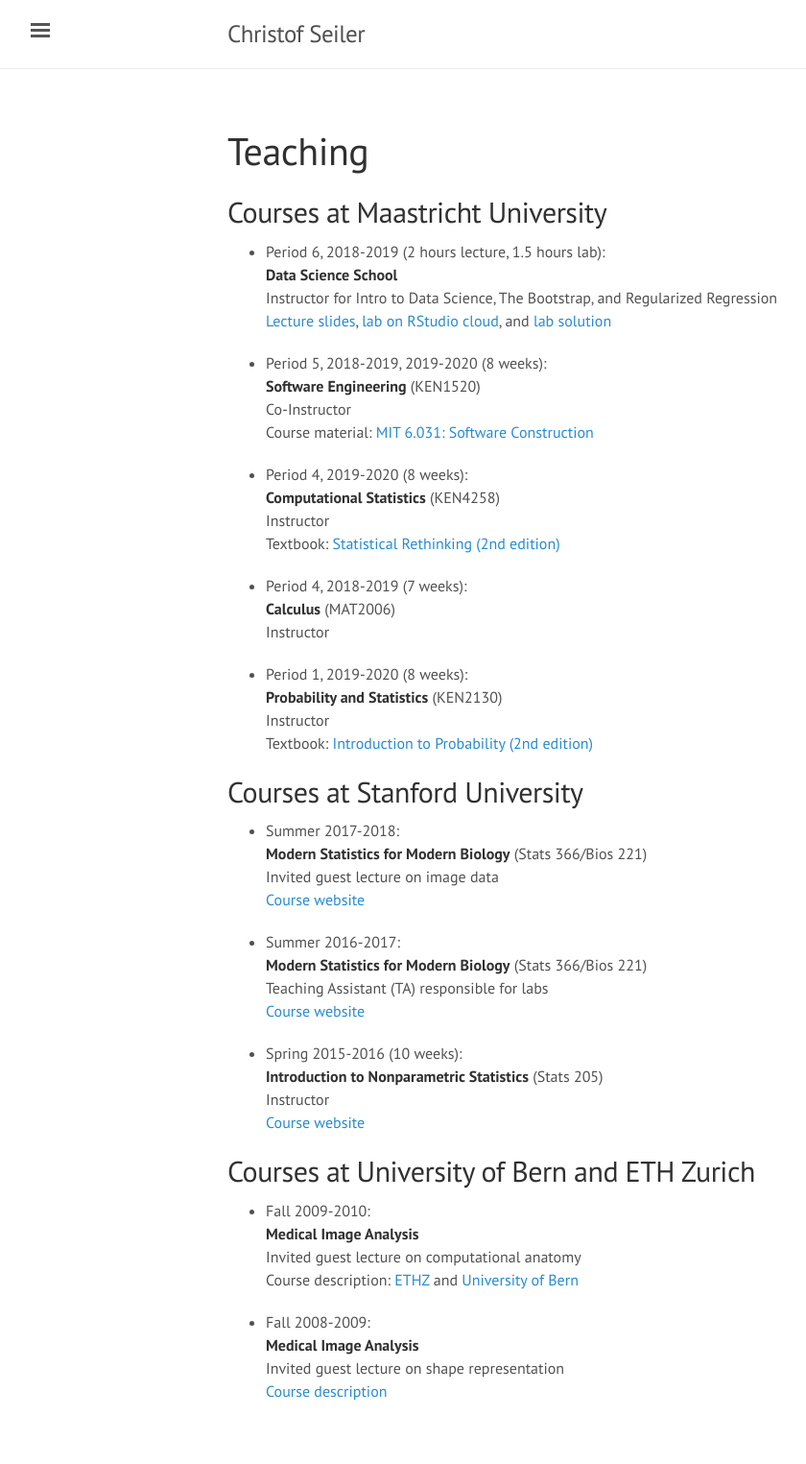
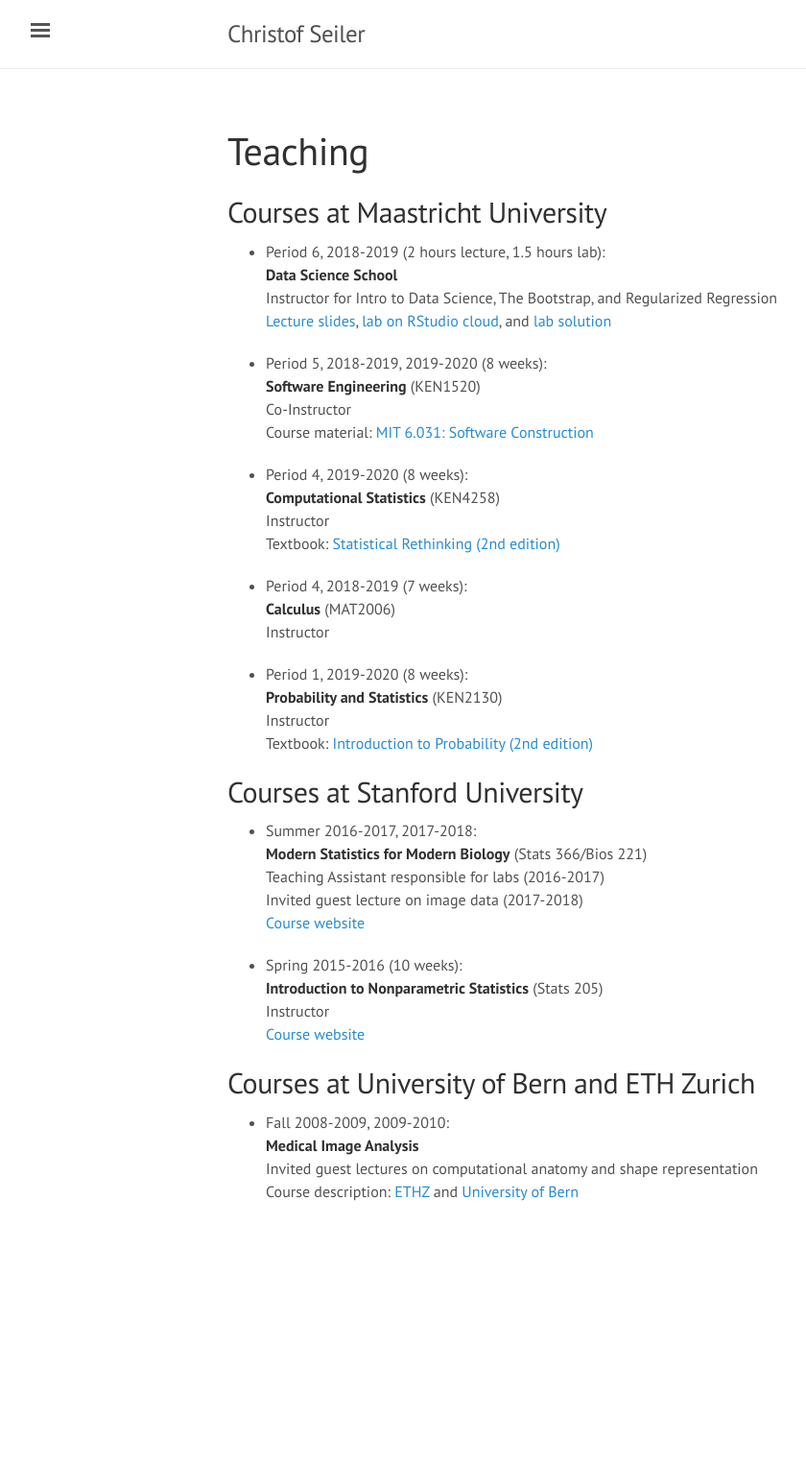
Before and after one commit to ChristofSeiler/ChristofSeiler.github.io, a Jekyll site: the page built from teaching.md, in a window 1280 px wide. Shown: the whole page at 96% size, without its empty margins (3-843 px from the left). Built offline with Jekyll 4.4.1, drawn with Linux system fonts in a browser that asks for light colours; after the commit the page ends 1317 px from its top, so only the background shows below that.

Commit message:
simplified

```diff
--- a/teaching.md
+++ b/teaching.md
@@ -31,14 +31,10 @@ Textbook: [Introduction to Probability (2nd edition)](https://drive.google.com/f
 
 ## Courses at Stanford University
 
-* Summer 2017-2018: <br>
+* Summer 2016-2017, 2017-2018: <br>
 **Modern Statistics for Modern Biology** (Stats 366/Bios 221) <br>
-Invited guest lecture on image data <br>
-[Course website](http://web.stanford.edu/class/bios221/index.html)
-
-* Summer 2016-2017: <br>
-**Modern Statistics for Modern Biology** (Stats 366/Bios 221) <br>
-Teaching Assistant (TA) responsible for labs <br>
+Teaching Assistant responsible for labs (2016-2017) <br>
+Invited guest lecture on image data (2017-2018) <br>
 [Course website](http://web.stanford.edu/class/bios221/index.html)
 
 * Spring 2015-2016 (10 weeks): <br>
@@ -48,12 +44,7 @@ Instructor <br>
 
 ## Courses at University of Bern and ETH Zurich
 
-* Fall 2009-2010: <br>
+* Fall 2008-2009, 2009-2010: <br>
 **Medical Image Analysis** <br>
-Invited guest lecture on computational anatomy <br>
+Invited guest lectures on computational anatomy and shape representation<br>
 Course description: [ETHZ](http://www.vvz.ethz.ch/lerneinheitPre.do?semkez=2018S&lerneinheitId=122115&lang=en) and [University of Bern](http://www.bme.master.unibe.ch/studies/curriculum/list_of_courses/medical_image_analysis/)
-
-* Fall 2008-2009: <br>
-**Medical Image Analysis** <br>
-Invited guest lecture on shape representation <br>
-[Course description](http://www.vvz.ethz.ch/lerneinheitPre.do?semkez=2018S&lerneinheitId=122115&lang=en)
```
